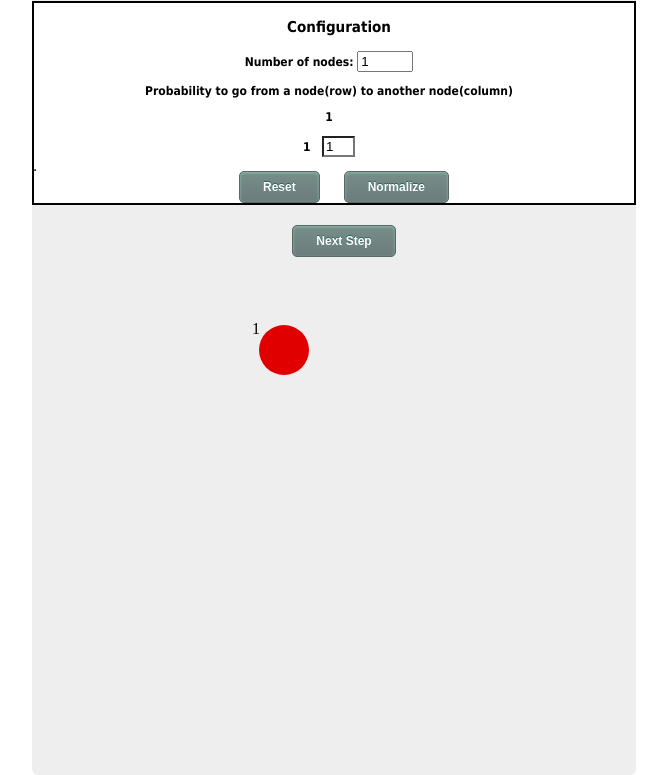
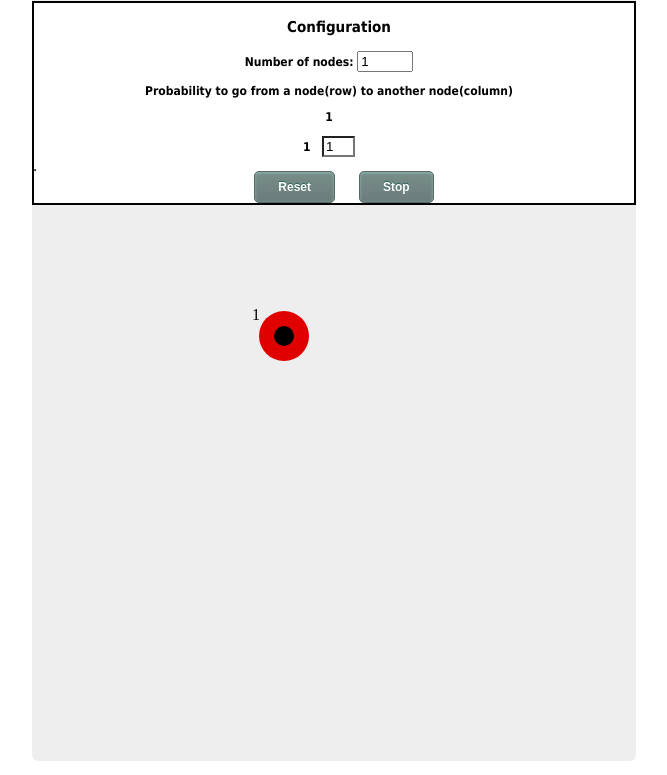
Before and after one commit to TheAwesomeTrio/MarkovsChain, a plain HTML site: page index.html in a window 1280 px wide. Both pictures are taken after a click on the button "Start". Shown: the part 87-862 px from the top of the page, without its empty margins (306-973 px from the left). Drawn offline with nearby package versions, Linux system fonts and the light colour scheme.

Commit message:
normaliser + gerer input invalide + animation infini

```diff
--- a/index.html
+++ b/index.html
@@ -25,14 +25,14 @@
 
                             <div class="Data">
                                     <button class="myButton" type="button" onClick="DoReset()">Reset</button>
-                                    <button class="myButton" type="button" onClick="Normaliser()">Normalize</button>
+                                    <button id="buttonStart" class='toggleButton' value='Start'>Start</button>
                                     <!-- <p id="absolute_error" class="myText"> Absolute Error   :  0 </p> -->
                             </div>
                         </div>
                 </div>
 
                 <div id="drawing">
-                    <button class='toggleButton' value='Start'>Start</button>
+
                    <br><br>
                    <div class="stage">
 
--- a/script.js
+++ b/script.js
@@ -12,9 +12,9 @@
 Checklist
 -normaliser matrice ok
 -arranger matrice (format) ok
--button pour iterer infini
+-button pour iterer infini ok
 -matrice statistics
--animation de un seul
+-animation de un seul ok
 */
 
 
@@ -77,7 +77,7 @@ function GiveNumber()
         for(var j=0; j<numNodes;j++){
             var newVal = document.getElementById(c).value;
             //on ne veut pas de negatif
-            if(newVal < 0){
+            if(newVal < 0 || !$.isNumeric(newVal)){
                 newVal = 0;
                 document.getElementById(c).value = newVal; //on change la valeur sur la matrice
             }
@@ -179,6 +179,7 @@ function Normaliser()
         temp = 0;
         fraction = 0;
     }
+
     Associate();
 }
 
@@ -223,6 +224,8 @@ function DoReset(){
             if(i == j){myMatrix.array2D[i][j] = 1;}
         }
     }
+    running = false;
+    document.getElementsByClassName('toggleButton')[0].innerHTML = 'Start';
     ColorReset();
     resetDots();
 }
@@ -341,7 +344,7 @@ function drawDot(n){
 
 function resetDots(){
     for( var z = 0; z < 10; z++){
-        dot = document.getElementById(dots[z].id);
+        dot = document.getElementById('dot1');
         if(dot.classList.contains('pouf')){
                 dot.classList.remove('pouf');
         }
@@ -393,7 +396,7 @@ function removeClass(myDot){
 }
 
 function moveDot(whichDot, position){
-    dot = document.getElementById(dots[whichDot].id);
+    dot = document.getElementById('dot1');
 
     removeClass(dot);
     switch (position){
@@ -423,35 +426,46 @@ function moveDot(whichDot, position){
 }
 
 var previous;
+var running = false;
+
+function Running(){
+    drawDot(previous);
+
+    var newPos;
+    //get new position
+    newPos = RandomDestination(previous);
+    moveDot(0, newPos);
+    previous = newPos;
+    //if it has to run, run in 1000ms
+    if(running)
+        setTimeout( Running, 1000 );
+}
 
 document.getElementsByClassName('toggleButton')[0].onclick = function() {
   resetCircle(10);
-  //resetDots();
-  //if(Evaluate()){
+
     drawCircle(myMatrix.node);
     if(this.innerHTML === 'Start')
     {
+        Normaliser();
         previous = parseInt(RandomStart());
         //console.log(previous);
-      this.innerHTML = 'Next Step';
+        this.innerHTML = 'Stop';
+        //initialize dot
+        moveDot(0, previous);
+        //run the animation
+        running = true;
+        Running();
 
-         moveDot(0, previous);
+    }
+    //if button says stop, stop the animation
+    else if(this.innerHTML === 'Stop') {
+        //this.innerHTML = 'Second Step';
+
+    running = false;
+    //set button to start value
+    this.innerHTML = 'Start';
 
     }
 
-    else if(this.innerHTML === 'Next Step') {
-        //this.innerHTML = 'Second Step';
-
-
-         drawDot(previous);
-
-        var newPos;
-
-              newPos = RandomDestination(previous);
-              moveDot(0, newPos);
-              previous = newPos;
-     //resetDots();
-    //    setTimeout( resetDots, 1100 );
-    }
-  //}
 };
--- a/stylesheet.css
+++ b/stylesheet.css
@@ -49,16 +49,16 @@
         left:300px;
         top: 25px;
 
-        -webkit-transition: all 1s ease-in-out;
-    -moz-transition: all 1s ease-in-out;
-    -o-transition: all 1s ease-in-out;
-    -ms-transition: all 1s ease-in-out;
-    transition: all 1s ease-in-out;
+        -webkit-transition: all 0.5s ease-in-out;
+    -moz-transition: all 0.5s ease-in-out;
+    -o-transition: all 0.5s ease-in-out;
+    -ms-transition: all 0.5s ease-in-out;
+    transition: all 0.5s ease-in-out;
 }
 
 .dot.pouf{
     background-color: rgba(0,0,0,1);
-    transition: all 1s ease-in-out;
+    transition: all 0.5s ease-in-out;
 }
 
 .dot.unpouf{
```
